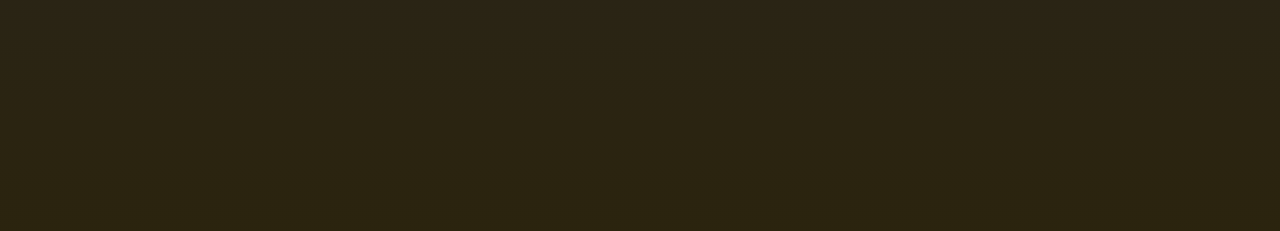
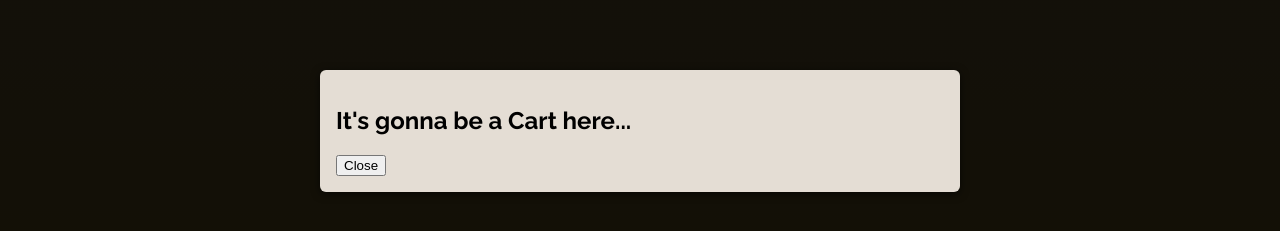
Before and after one commit to eeexcellent/food-oreder-app, a React (Vite) app: page / in a window 1280 px wide. Both pictures are taken after a click on the button "Cart". Shown: the part 269-500 px from the top of the page. Built offline with nearby package versions, Linux system fonts and the light colour scheme; no server answers.

Commit message:
add first cart opening functionality

```diff
--- a/src/App.jsx
+++ b/src/App.jsx
@@ -1,8 +1,10 @@
 import { useEffect, useState } from "react";
+import Cart from "./components/Cart.jsx";
 import Header from "./components/Header.jsx";
 import Menu from "./components/Menu.jsx";
 import { fetchMeals } from "./http.js";
 import { CartContextProvider } from "./store/CartContext.jsx";
+import { UserProgressContextProvider } from "./store/UserProgressContext.jsx";
 
 function App() {
   const [meals, setMeals] = useState([]);
@@ -29,7 +31,9 @@ function App() {
   }, []);
 
   return (
+    <UserProgressContextProvider>
       <CartContextProvider>
+        <Cart />
         <Header />
         <Menu
           isLoading={isFetching}
@@ -37,6 +41,7 @@ function App() {
           meals={meals}
         />
       </CartContextProvider>
+    </UserProgressContextProvider>
   );
 }
 
--- /dev/null
+++ b/src/components/Cart.jsx
@@ -0,0 +1,31 @@
+import Modal from "./Modal.jsx";
+
+import { use, useEffect, useRef } from "react";
+import UserProgressContext from "../store/UserProgressContext";
+
+export default function Cart() {
+  const cartModal = useRef();
+  const userProgressCtx = use(UserProgressContext);
+
+  useEffect(() => {
+    if (userProgressCtx.progress === "") {
+      cartModal.current.close();
+    } else if (userProgressCtx.progress === "cart") {
+      cartModal.current.open();
+    }
+  }, [cartModal, userProgressCtx.progress]);
+
+  function handleCloseCart() {
+    userProgressCtx.hideCart();
+  }
+
+  return (
+    <Modal
+      onClose={userProgressCtx.progress === "cart" ? handleCloseCart : null}
+      ref={cartModal}
+    >
+      <h2>It's gonna be a Cart here...</h2>
+      <button onClick={userProgressCtx.hideCart}>Close</button>
+    </Modal>
+  );
+}
--- a/src/components/CartButton.jsx
+++ b/src/components/CartButton.jsx
@@ -1,11 +1,13 @@
 import { use } from "react";
 import CartContext from "../store/CartContext";
+import UserProgressContext from "../store/UserProgressContext";
 
 export default function CartButton() {
   const { items } = use(CartContext);
+  const { showCart } = use(UserProgressContext);
 
   return (
-    <button className="text-button">
+    <button onClick={showCart} className="text-button">
       Cart {items.length > 0 ? `(${items.length})` : null}
     </button>
   );
--- a/src/components/MenuItem.jsx
+++ b/src/components/MenuItem.jsx
@@ -4,7 +4,6 @@ import CartContext from "../store/CartContext";
 export default function MenuItem({ item }) {
   const { items, addItem } = use(CartContext);
 
-  console.log(items);
   return (
     <li className="meal-item">
       <article>
--- /dev/null
+++ b/src/components/Modal.jsx
@@ -0,0 +1,29 @@
+import { createPortal } from "react-dom";
+
+import { useImperativeHandle, useRef } from "react";
+
+export default function Modal({ children, onClose, ref }) {
+  const modal = useRef();
+
+  useImperativeHandle(
+    ref,
+    () => {
+      return {
+        open() {
+          modal.current.showModal();
+        },
+        close() {
+          modal.current.close();
+        },
+      };
+    },
+    []
+  );
+
+  return createPortal(
+    <dialog ref={modal} className="modal" onClose={onClose}>
+      {children}
+    </dialog>,
+    document.getElementById("modal")
+  );
+}
```
Also changed, not shown: src/store/UserProgressContext.jsx (renamed from src/store/UserProgress.jsx). Lines whose indentation alone changed are shown as unchanged.
